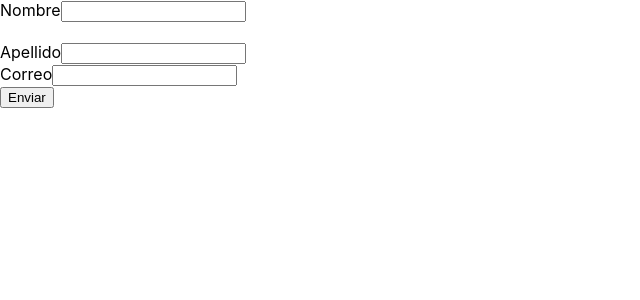
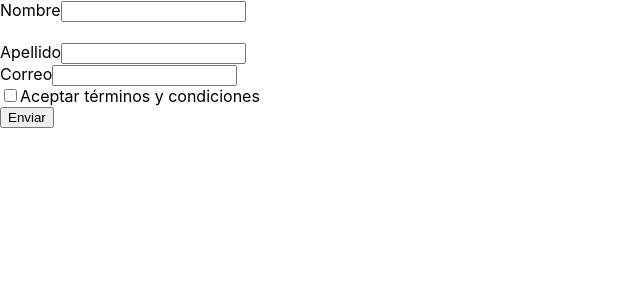
Before and after one commit to carlareyesgo/Formik---gestor-de-formularios, a React (Create React App) app: page / in a window 1280 px wide. Shown: the top 300 px of the page, without its empty margins (0-640 px from the left). Built offline with nearby package versions, Linux system fonts and the light colour scheme.

Commit message:
Componentes custom de Checkbox

```diff
--- a/src/App.js
+++ b/src/App.js
@@ -1,5 +1,6 @@
 import { Formik, Form, Field, ErrorMessage } from "formik";
 import TextInput from './components/TextInput'
+import Checkbox from "./components/Checkbox";
 
 const validate = (values) => {
   const errors = {}
@@ -39,6 +40,9 @@
         <Field name="email" type="email" />
         <ErrorMessage name="email" />
         <br />
+        <Checkbox name="accept">
+          Aceptar términos y condiciones
+        </Checkbox>
         <button type="submit">Enviar</button>
       </Form>
 
--- /dev/null
+++ b/src/components/Checkbox.js
@@ -0,0 +1,16 @@
+import { useField } from "formik";
+
+const Checkbox = ({ children, ...props }) => {
+    const [field, meta] = useField({ ...props, type: 'checkbox' })
+    return (
+        <div>
+            <label>
+                <input type="checkbox" {...field} {...props} />
+                {children}
+            </label>
+            {meta.touched && meta.error ? <div>{meta.error}</div> : null}
+        </div>
+    )
+}
+
+export default Checkbox
```
